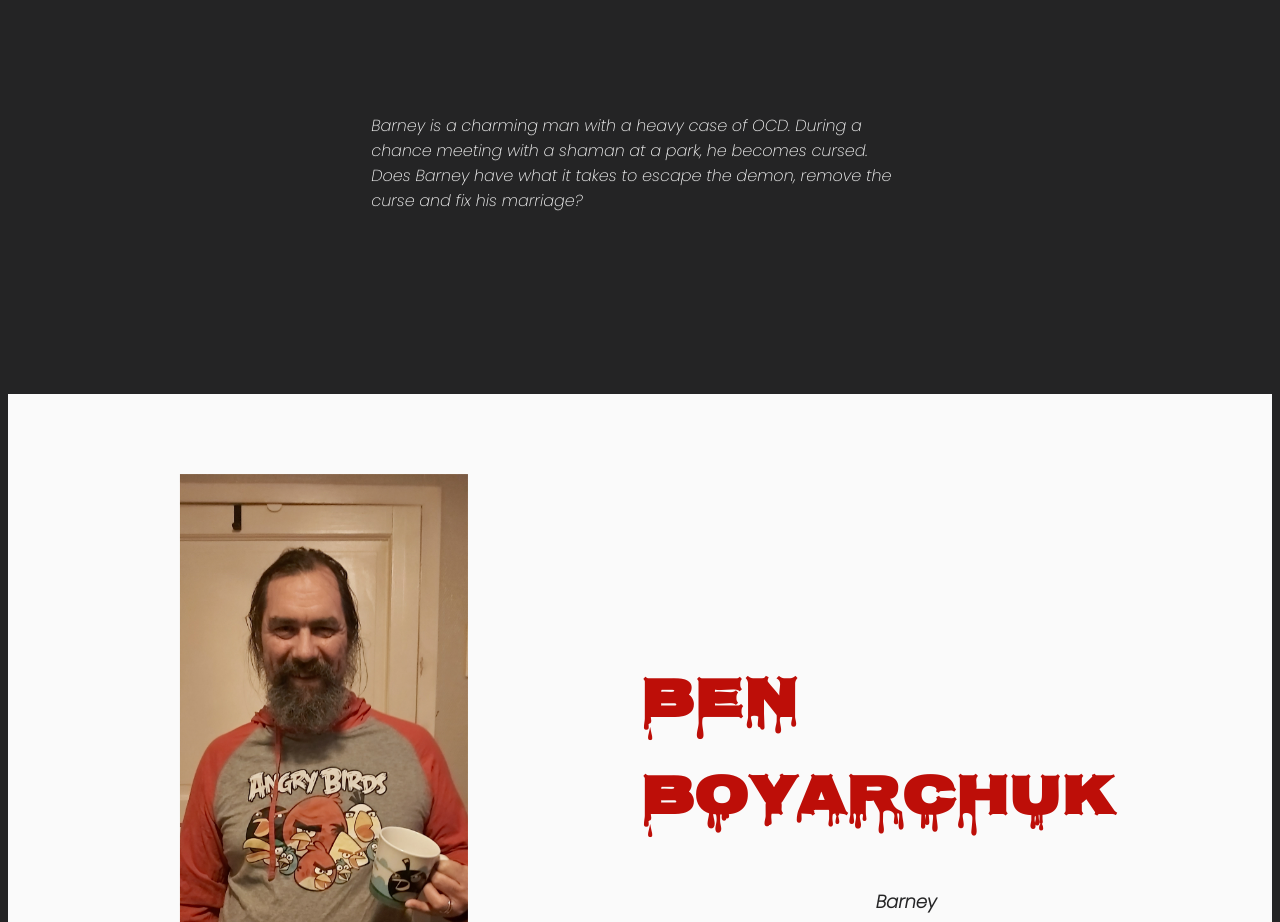
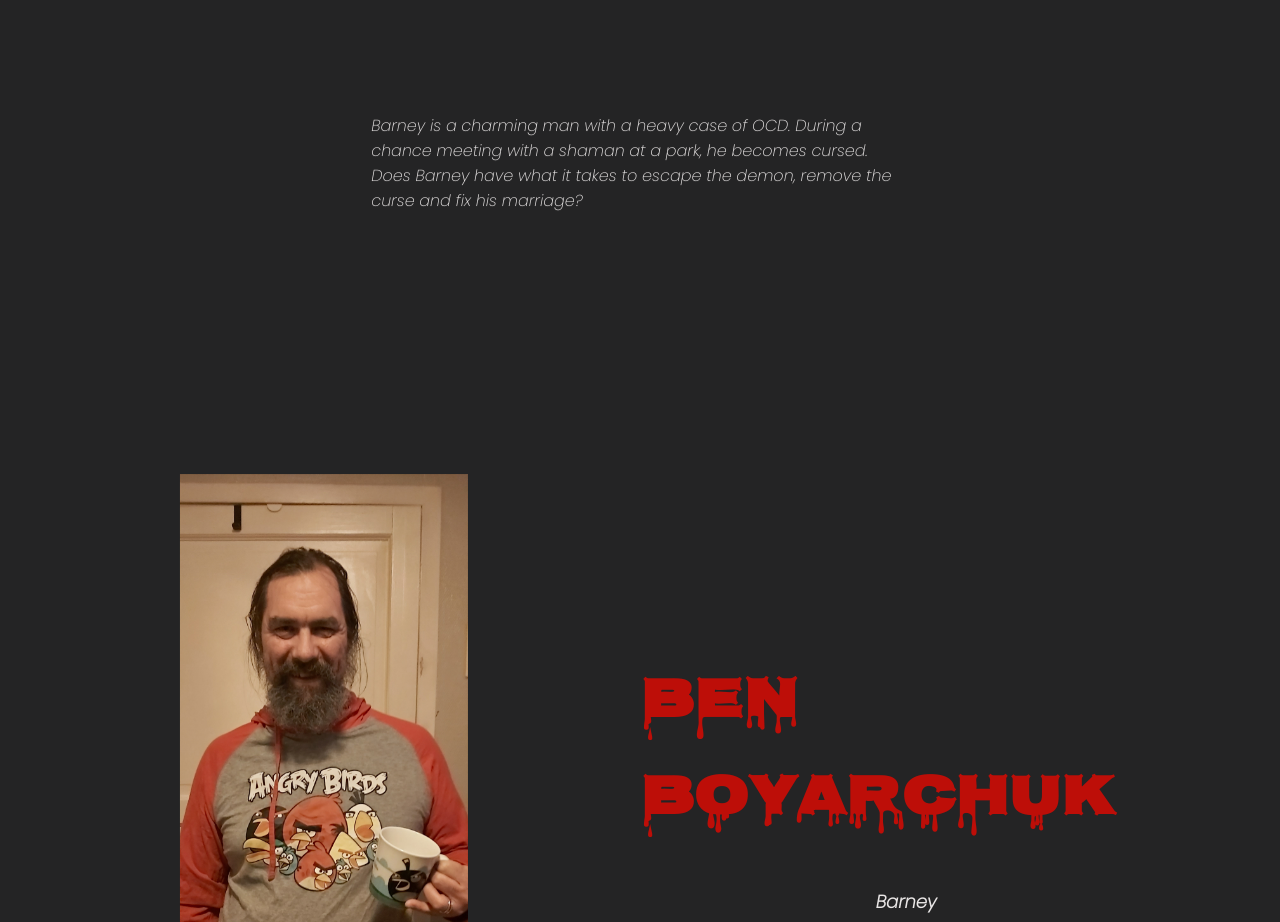
Before and after one commit to blackenedburger/Curse_Of_The_Shaman, a plain HTML site: page index.html in a window 1280 px wide. Shown: the part 414-1336 px from the top of the page. Drawn offline with Linux system fonts and the light colour scheme.

Commit message:
Add files via upload
changed the character background to dark

```diff
--- a/style.css
+++ b/style.css
@@ -37,7 +37,7 @@ section{
 }
 
 #about > p{
-    color: white;
+    color: rgb(233, 230, 230);
     font-family: "Poppins", sans-serif;
 
 }
@@ -101,7 +101,7 @@ img{
 section:nth-child(2n+1){
     position: relative;
     height: auto;
-    background: #fafafa;
+    background: #242425;
     display: flex;
     flex-direction: row-reverse;
 }
@@ -109,7 +109,7 @@ section:nth-child(2n+1){
 section:nth-child(2n+2){
     position: relative;
     height: auto;
-    background: #fafafa;
+    background: #242425;
     display: flex;
     flex-direction: row;
 }
@@ -148,7 +148,7 @@ section .content h2{
 }
 
 section .content p{
-    color: #242425;
+    color: rgb(233, 230, 230);
     font-size: 18px;
     font-family: "Poppins", sans-serif;
     font-weight: 600;
```
